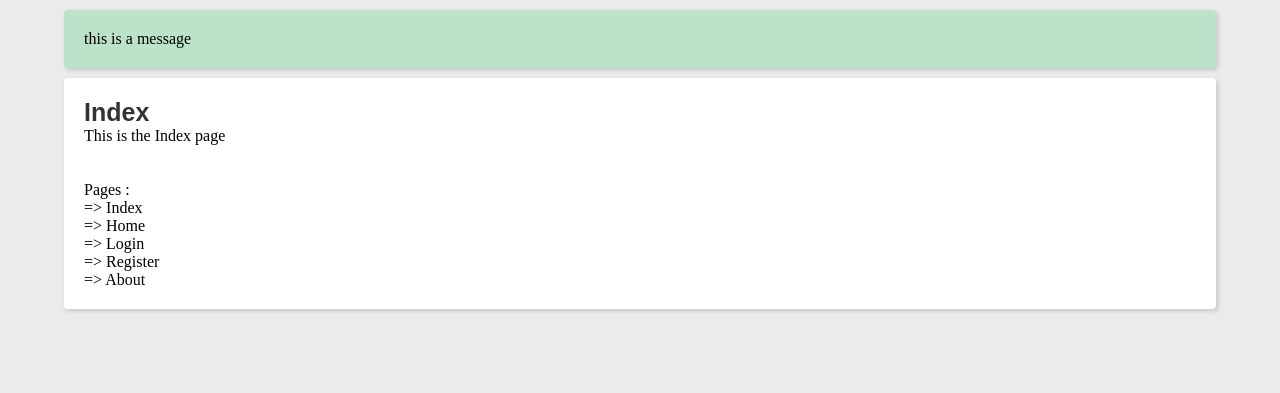
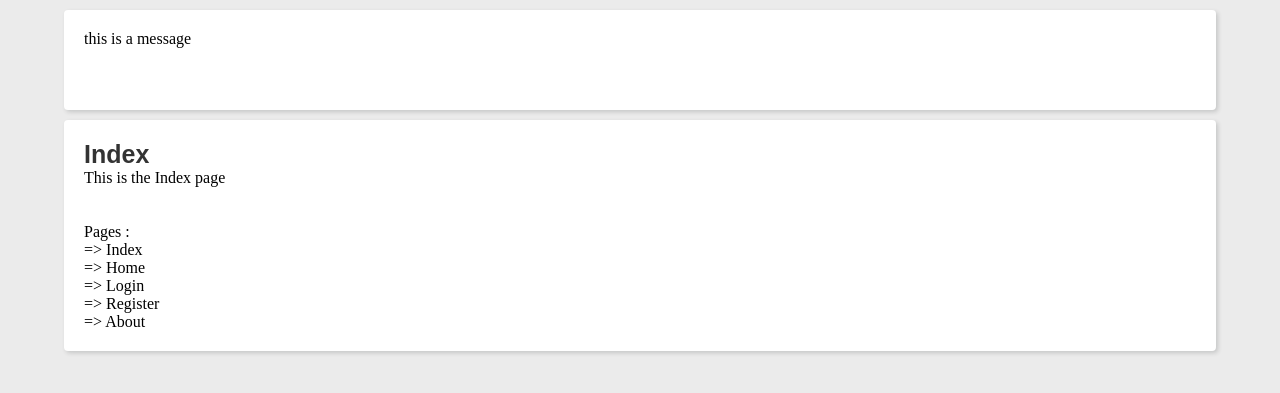
Before and after one commit to Elik09/ServeWatch, a Flask app: page / in a window 1280 px wide. Shown: the top 393 px of the page. Run offline with Flask 2, Linux system fonts and the light colour scheme; some web fonts are replaced.

Commit message:
Initial commit

```diff
--- a/static/css/main.css
+++ b/static/css/main.css
@@ -88,9 +88,8 @@ a {
 
 
 .messagebox{
-
-	background-color:rgb(0, 191, 69,0.2);
-	min-height:20px;
+	background-color:#fff;
+	min-height:100px;
 	overflow:auto;
 	/*border:1px solid red;*/
 	width: 90%;
```
